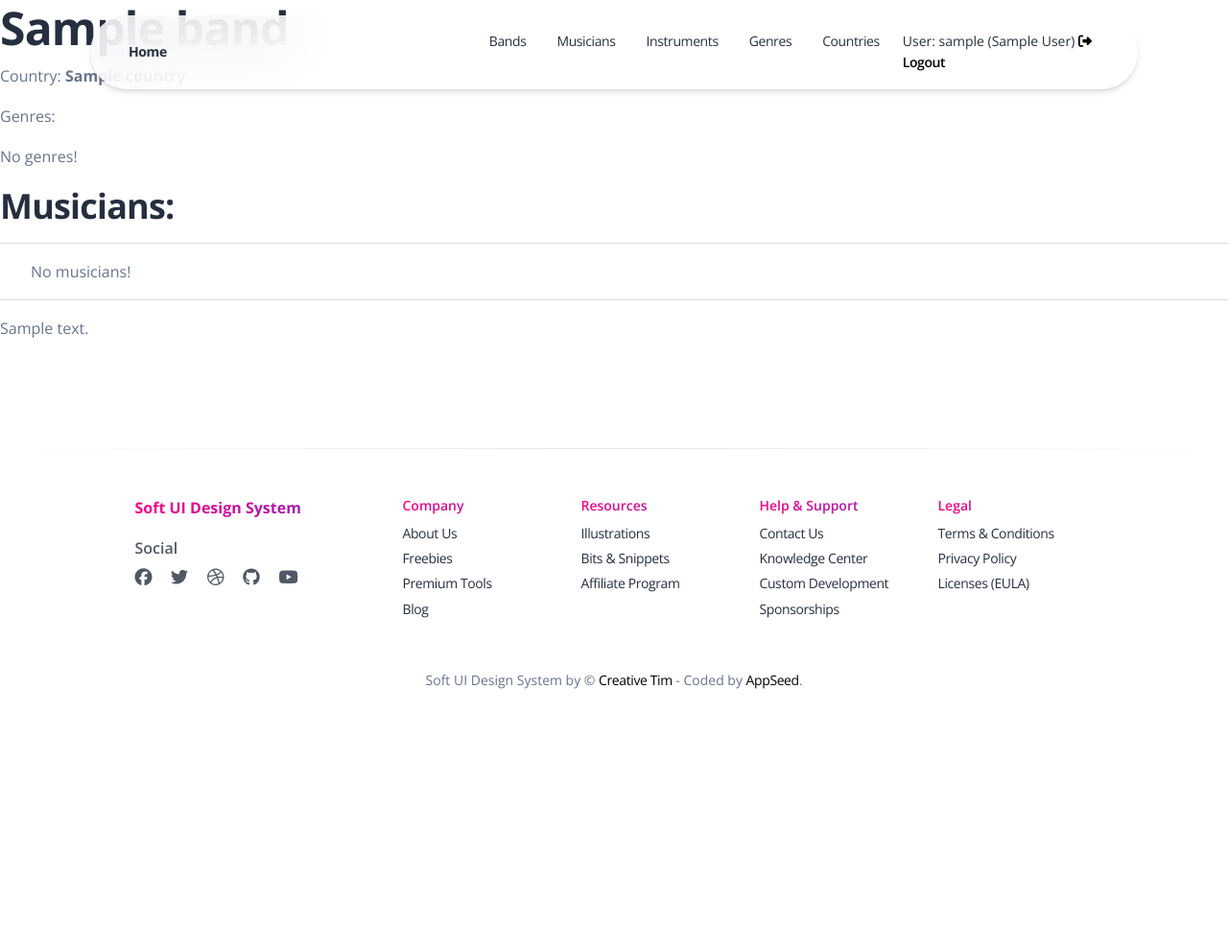
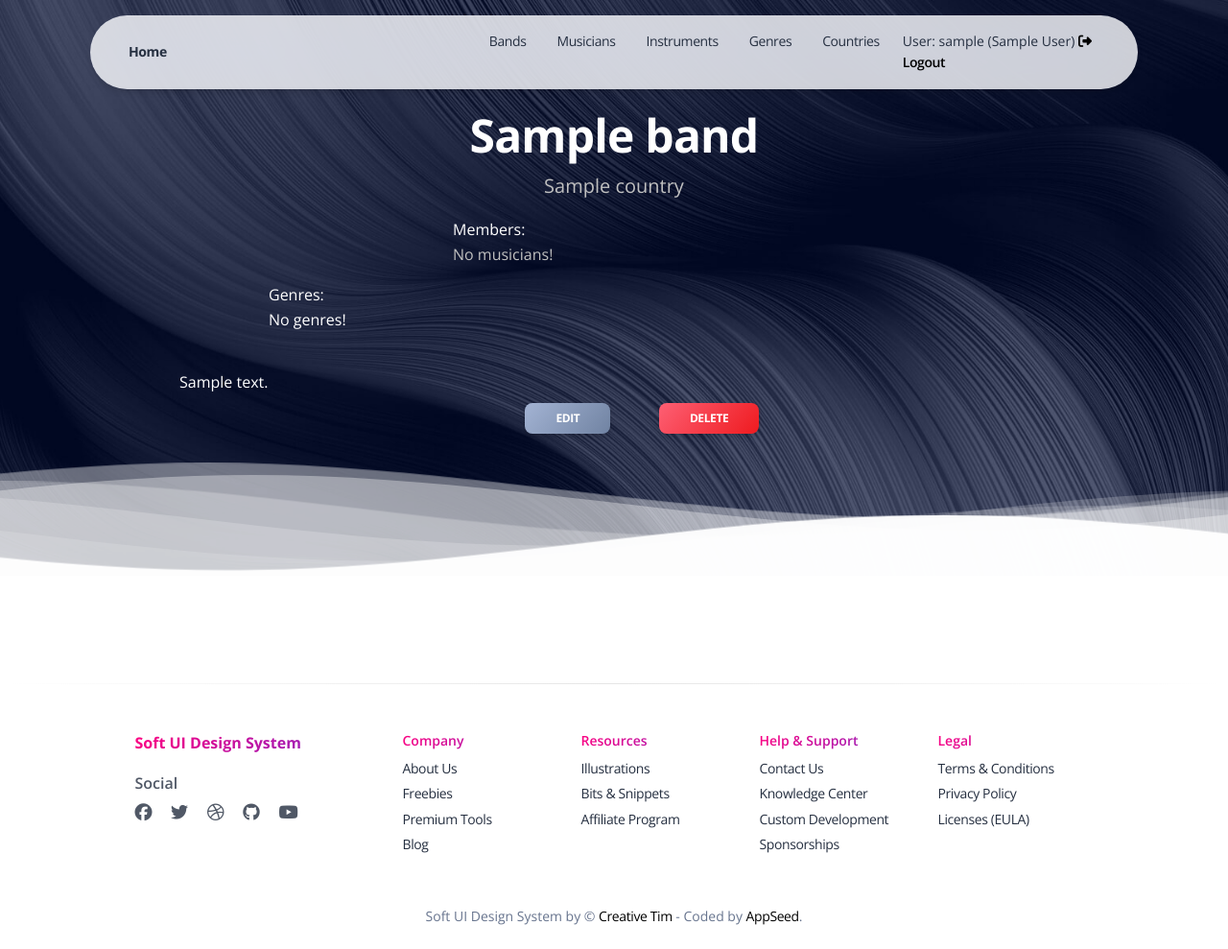
Before and after one commit to VladyslavKlevanskyi/music-world, a Django app: page /bands/1/ in a window 1280 px wide. Shown: the whole page at 96% size. Before the commit the page ends 718 px from the top, so only its background shows below. Run offline with Django 4.2, Linux system fonts and the light colour scheme; a user stored in the database is signed in; tables that the repository leaves empty hold one stand-in row (values such as "Sample post"); some libraries are stand-ins or nearby versions.

Commit message:
Modified template band_detail.html

```diff
--- a/templates/catalog/band_detail.html
+++ b/templates/catalog/band_detail.html
@@ -1,24 +1,40 @@
 {% extends "base.html" %}
 
+{% block title %} {{ band.name }} {% endblock title %}
+
+<!-- Specific CSS goes HERE -->
+{% block stylesheets %}
+  <link href="{{ ASSETS_ROOT }}/css/custom-styles.css" rel="stylesheet" />
+{% endblock stylesheets %}
+
 {% block content %}
-	<h1>{{ band.name }}</h1>
-	<p>Country: <strong>{{ band.country }}</strong></p>
-	<p>Genres:</p>
-	<lu>
-		{% for genre in band.genres.all%}
-			<li>{{ genre.name }}</li>
-		{% empty %}
-			<p>No genres!</p>
-		{% endfor %}
-	</lu>
 
-	<h2>Musicians:</h2>
-	  <hr>
-		  <ul>
+	<section class="header-2">
+    <div class="page-header-lists section-height-75 relative" style="background-image: url('{{ ASSETS_ROOT }}/img/curved-images/curved.jpg')">
+      <div class="container">
+
+        <div class="row">
+          <div class="col-lg-7 text-center mx-auto mt-7">
+            <h1 class="text-white pt-3">
+              {{ band.name }}
+            </h1>
+            <p class="lead text-light-gray">
+              {{ band.country }}
+            </p>
+
+          </div>
+        </div>
+
+        <div class="row">
+          <div class="col-lg-8 center-block mx-auto">
+            <div class="row">
+              <div class="col-md-5 position-relative ms-10">
+                <p class="text-white mb-0">Member{{ band.members.all|pluralize }}:</p>
+                 <ul class="text-light-gray country-list p-sm-0">
                   {% for musician in band.members.all %}
                     <li>
                       <strong>
-				      <a href="{% url 'catalog:musician-detail-view' pk=musician.id %}">
+                        <a class="text-white" href="{% url 'catalog:musician-detail-view' pk=musician.id %}">
                           {{ musician.first_name }} {{ musician.last_name }}
                         </a>
                       </strong>
@@ -28,9 +44,65 @@
                     <p>No musicians!</p>
                   {% endfor %}
                 </ul>
-  <hr>
-	<p>
+
+              </div>
+              <div class="col-md-4">
+                <p class="text-white mb-0">Genre{{ band.genres.all|pluralize }}:</p>
+                  <ul class="text-white text-sm country-list p-sm-0">
+                    {% for genre in band.genres.all%}
+                      <li>{{ genre.name }}</li>
+                    {% empty %}
+                      <p>No genres!</p>
+                    {% endfor %}
+                  </ul>
+              </div>
+            </div>
+          </div>
+        </div>
+
+        <div class="row">
+          <div class="col-lg-10 text-justify mx-auto mt-2 text-white pt-3">
             {{ band.description }}
-	</p>
+          </div>
+        </div>
+
+        <div class="row">
+          <div class="col-lg-3 mx-auto pt-2">
+            <div class="row">
+              <div class="col-md-3 mx-auto">
+                <a href="{% url 'catalog:band-update' pk=band.id %}" class="btn btn-sm bg-gradient-secondary">
+                  Edit
+                </a>
+              </div>
+              <div class="col-md-3 mx-auto">
+                <a href="{% url 'catalog:band-delete' pk=band.id %}" class="btn btn-sm bg-gradient-danger">
+                  Delete
+                </a>
+              </div>
+            </div>
+          </div>
+
+        </div>
+
+
+      </div>
+
+      <div class="position-absolute w-100 z-index-1 bottom-0">
+        <svg class="waves" xmlns="http://www.w3.org/2000/svg" xmlns:xlink="http://www.w3.org/1999/xlink" viewBox="0 24 150 40" preserveAspectRatio="none" shape-rendering="auto">
+          <defs>
+            <path id="gentle-wave" d="M-160 44c30 0 58-18 88-18s 58 18 88 18 58-18 88-18 58 18 88 18 v44h-352z" />
+          </defs>
+          <g class="moving-waves">
+            <use xlink:href="#gentle-wave" x="48" y="-1" fill="rgba(255,255,255,0.40" />
+            <use xlink:href="#gentle-wave" x="48" y="3" fill="rgba(255,255,255,0.35)" />
+            <use xlink:href="#gentle-wave" x="48" y="5" fill="rgba(255,255,255,0.25)" />
+            <use xlink:href="#gentle-wave" x="48" y="8" fill="rgba(255,255,255,0.20)" />
+            <use xlink:href="#gentle-wave" x="48" y="13" fill="rgba(255,255,255,0.15)" />
+            <use xlink:href="#gentle-wave" x="48" y="16" fill="rgba(255,255,255,0.95" />
+          </g>
+        </svg>
+      </div>
+    </div>
+  </section>
 
 {% endblock %}
```
Lines whose indentation alone changed are shown as unchanged.
